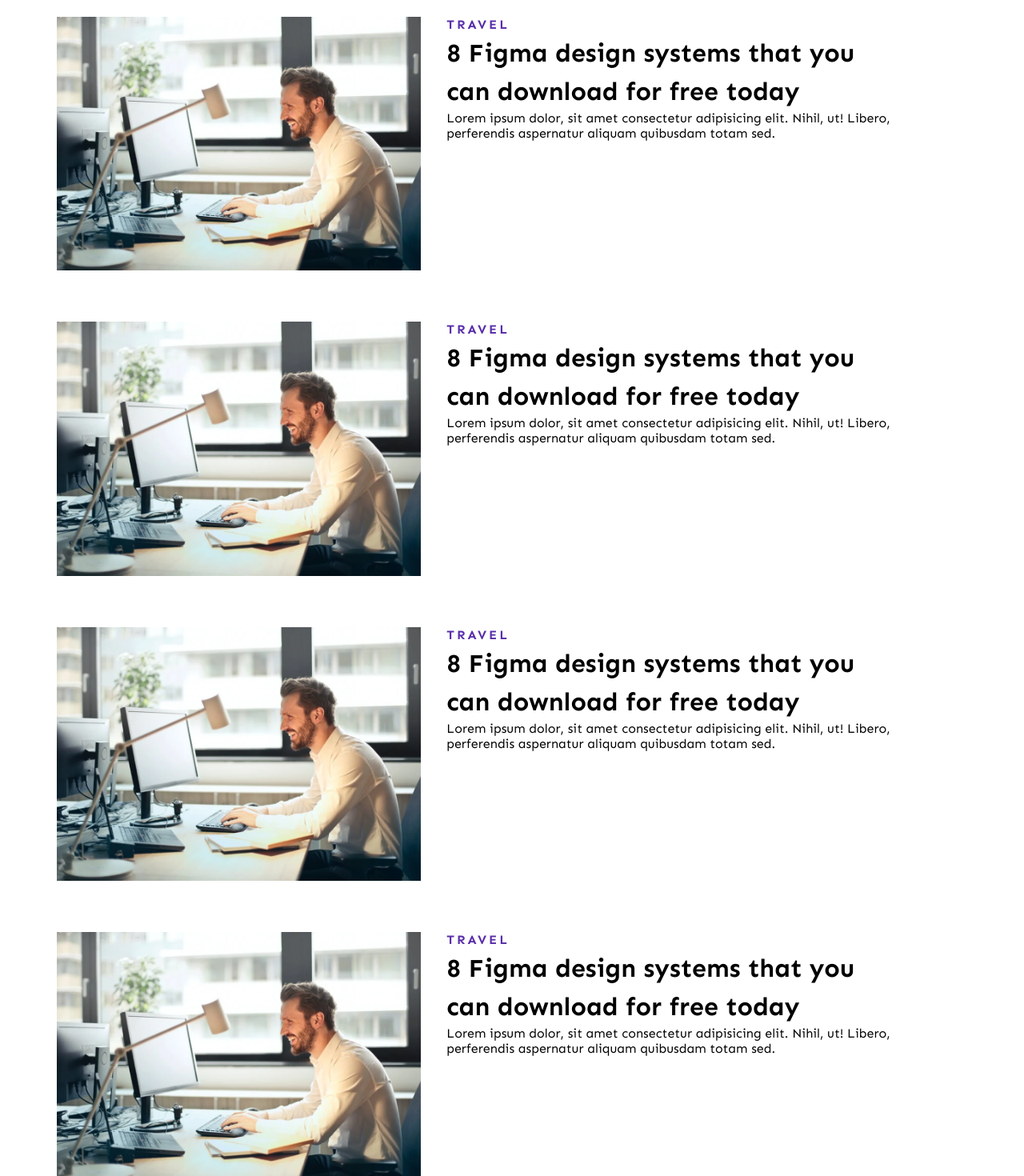
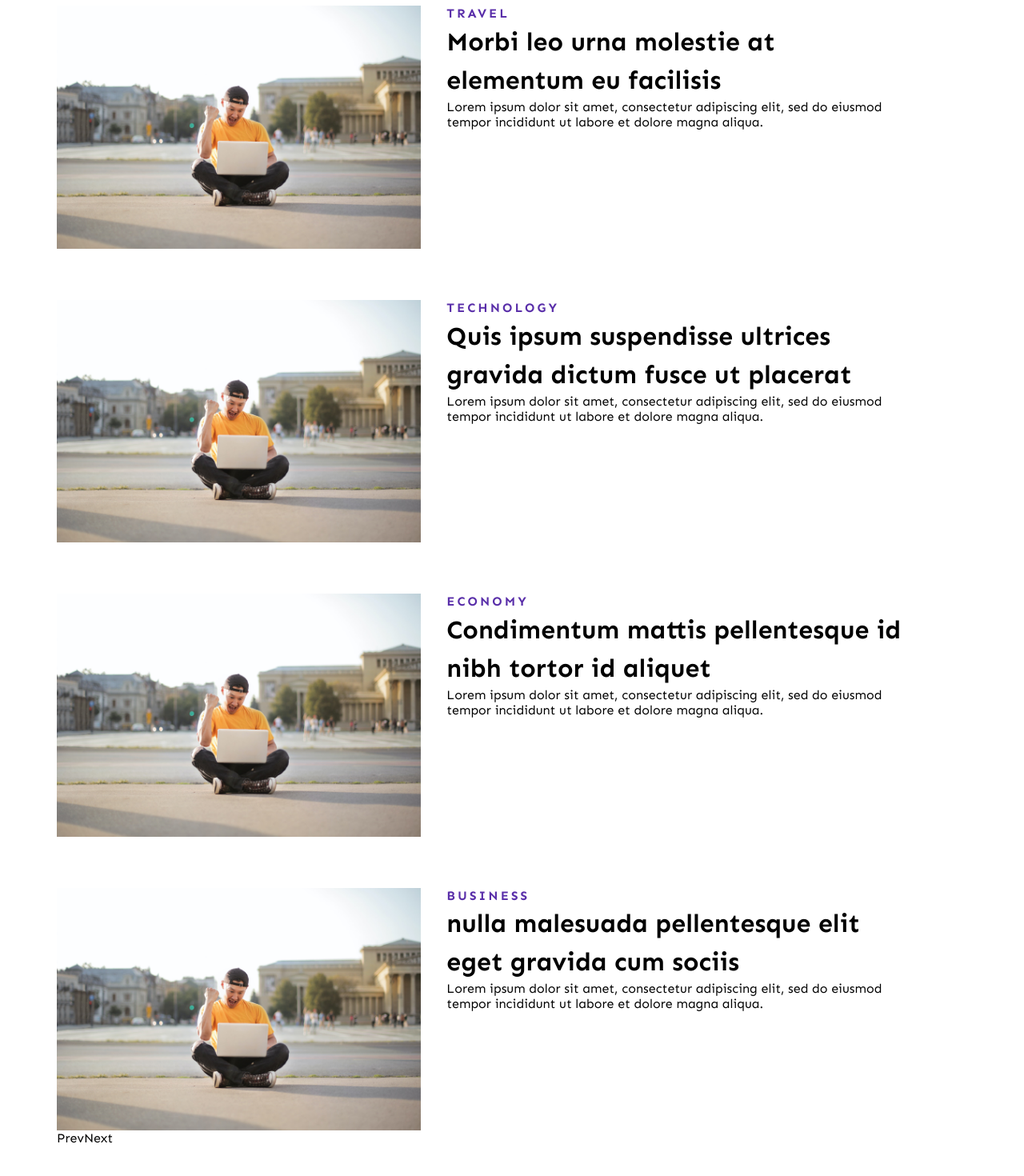
Before and after one commit to hallecram/frontendproject, a React (Create React App) app in the folder frontendproject/: page /blog in a window 1280 px wide. Shown: the part 1160-2630 px from the top of the page at 80% size. Built offline with nearby package versions, Linux system fonts and the light colour scheme.

Commit message:
dynamic posts and pagination wip

```diff
--- a/frontendproject/src/assets/data/PostData.jsx
+++ b/frontendproject/src/assets/data/PostData.jsx
@@ -11,6 +11,7 @@ const PostData = [
         category: "Startup",
         imgPost: "../../assets/img/img01.jpg",
         altImgPost: "imgPost1",
+        postCaption: "Lorem ipsum dolor sit amet, consectetur adipiscing elit, sed do eiusmod tempor incididunt ut labore et dolore magna aliqua.",
         postSubtitle1:
             "Lorem ipsum dolor sit amet, consectetur adipiscing elit, sed do eiusmod.",
         postSubtitle2:
@@ -38,6 +39,7 @@ const PostData = [
         category: "Travel",
         imgPost: "../../assets/img/img01.jpg",
         altImgPost: "imgPost2",
+        postCaption: "Lorem ipsum dolor sit amet, consectetur adipiscing elit, sed do eiusmod tempor incididunt ut labore et dolore magna aliqua.",
         postSubtitle1:
             "Lorem ipsum dolor sit amet, consectetur adipiscing elit, sed do eiusmod.",
         postSubtitle2:
@@ -65,6 +67,7 @@ const PostData = [
         category: "Technology",
         imgPost: "../../assets/img/img01.jpg",
         altImgPost: "imgPost3",
+        postCaption: "Lorem ipsum dolor sit amet, consectetur adipiscing elit, sed do eiusmod tempor incididunt ut labore et dolore magna aliqua.",
         postSubtitle1:
             "Lorem ipsum dolor sit amet, consectetur adipiscing elit, sed do eiusmod.",
         postSubtitle2:
@@ -92,6 +95,7 @@ const PostData = [
         category: "Economy",
         imgPost: "../../assets/img/img01.jpg",
         altImgPost: "imgPost4",
+        postCaption: "Lorem ipsum dolor sit amet, consectetur adipiscing elit, sed do eiusmod tempor incididunt ut labore et dolore magna aliqua.",
         postSubtitle1:
             "Lorem ipsum dolor sit amet, consectetur adipiscing elit, sed do eiusmod.",
         postSubtitle2:
@@ -119,6 +123,7 @@ const PostData = [
         category: "Business",
         imgPost: "../../assets/img/img01.jpg",
         altImgPost: "imgPost5",
+        postCaption: "Lorem ipsum dolor sit amet, consectetur adipiscing elit, sed do eiusmod tempor incididunt ut labore et dolore magna aliqua.",
         postSubtitle1:
             "Lorem ipsum dolor sit amet, consectetur adipiscing elit, sed do eiusmod.",
         postSubtitle2:
@@ -146,6 +151,7 @@ const PostData = [
         category: "Startup",
         imgPost: "../../assets/img/img01.jpg",
         altImgPost: "imgPost6",
+        postCaption: "Lorem ipsum dolor sit amet, consectetur adipiscing elit, sed do eiusmod tempor incididunt ut labore et dolore magna aliqua.",
         postSubtitle1:
             "Lorem ipsum dolor sit amet, consectetur adipiscing elit, sed do eiusmod.",
         postSubtitle2:
@@ -173,6 +179,7 @@ const PostData = [
         category: "Business",
         imgPost: "../../assets/img/img01.jpg",
         altImgPost: "imgPost7",
+        postCaption: "Lorem ipsum dolor sit amet, consectetur adipiscing elit, sed do eiusmod tempor incididunt ut labore et dolore magna aliqua.",
         postSubtitle1:
             "Lorem ipsum dolor sit amet, consectetur adipiscing elit, sed do eiusmod.",
         postSubtitle2:
@@ -200,6 +207,7 @@ const PostData = [
         category: "Travel",
         imgPost: "../../assets/img/img01.jpg",
         altImgPost: "imgPost8",
+        postCaption: "Lorem ipsum dolor sit amet, consectetur adipiscing elit, sed do eiusmod tempor incididunt ut labore et dolore magna aliqua.",
         postSubtitle1:
             "Lorem ipsum dolor sit amet, consectetur adipiscing elit, sed do eiusmod.",
         postSubtitle2:
@@ -227,6 +235,7 @@ const PostData = [
         category: "Economy",
         imgPost: "../../assets/img/img01.jpg",
         altImgPost: "imgPost9",
+        postCaption: "Lorem ipsum dolor sit amet, consectetur adipiscing elit, sed do eiusmod tempor incididunt ut labore et dolore magna aliqua.",
         postSubtitle1:
             "Lorem ipsum dolor sit amet, consectetur adipiscing elit, sed do eiusmod.",
         postSubtitle2:
@@ -254,6 +263,7 @@ const PostData = [
         category: "Startup",
         imgPost: "../../assets/img/img01.jpg",
         altImgPost: "imgPost10",
+        postCaption: "Lorem ipsum dolor sit amet, consectetur adipiscing elit, sed do eiusmod tempor incididunt ut labore et dolore magna aliqua.",
         postSubtitle1:
             "Lorem ipsum dolor sit amet, consectetur adipiscing elit, sed do eiusmod.",
         postSubtitle2:
@@ -281,6 +291,7 @@ const PostData = [
         category: "Travel",
         imgPost: "../../assets/img/img01.jpg",
         altImgPost: "imgPost11",
+        postCaption: "Lorem ipsum dolor sit amet, consectetur adipiscing elit, sed do eiusmod tempor incididunt ut labore et dolore magna aliqua.",
         postSubtitle1:
             "Lorem ipsum dolor sit amet, consectetur adipiscing elit, sed do eiusmod.",
         postSubtitle2:
@@ -308,6 +319,7 @@ const PostData = [
         category: "Economy",
         imgPost: "../../assets/img/img01.jpg",
         altImgPost: "imgPost12",
+        postCaption: "Lorem ipsum dolor sit amet, consectetur adipiscing elit, sed do eiusmod tempor incididunt ut labore et dolore magna aliqua.",
         postSubtitle1:
             "Lorem ipsum dolor sit amet, consectetur adipiscing elit, sed do eiusmod.",
         postSubtitle2:
--- a/frontendproject/src/components/App/App.js
+++ b/frontendproject/src/components/App/App.js
@@ -27,7 +27,7 @@ function App() {
                 const linkTo = `post${postId}`;
                 return(
                   <Route key={postId} path={linkTo} exact element={
-                    <BlogPost linkTo={{linkTo}} />
+                    <BlogPost linkTo={{linkTo}} posts={PostData}/>
                   } />
                 )
               })}
--- a/frontendproject/src/components/BlogAllPosts/BlogAllPosts.jsx
+++ b/frontendproject/src/components/BlogAllPosts/BlogAllPosts.jsx
@@ -1,20 +1,58 @@
+import { useState } from 'react';
+import PostData from "../../assets/data/PostData";
+
 import './BlogAllPosts.scss';
-import AllPostsData from './AllPostsData';
 
-const BlogAllPosts = () => {
+const BlogAllPosts = ({posts}) => {
 
-    const AllPostsData =
-        {
-          id: 1,
-          src: "../../assets/img/post-img01.png",
-          description: "Slider 01",
-          category: "Travel",
-          title: "8 Figma design systems that you can download for free today",
-          author: "Floyd Miles",
-          date: "November 15, 2022",
-          caption:
-            "Lorem ipsum dolor, sit amet consectetur adipisicing elit. Nihil, ut! Libero, perferendis aspernatur aliquam quibusdam totam sed.",
-        };
+    //useState para o renderizar novamente a lista
+    const [currentList, setCurrentList] = useState();
+    //const length = {posts}.length;
+
+    //callback functions para as setas
+    const nextPage = ()=>{
+        if(currentList === (posts.length - 5)){
+            return
+        }
+        else{
+            setCurrentList(currentList => currentList + 5)
+        }
+    };
+    const prevPage = ()=>{
+        if (currentList === 5) {
+            return
+        }
+        else{
+            setCurrentList(currentList => currentList - 5)
+        }
+    };
+
+    //se o array não for o DataLoader ou se array não tiver valores
+    if (!Array.isArray(PostData) || posts.length <= 0){
+        return null;
+    }
+
+
+    //map para o conteudo do array
+    const PostList = PostData.slice(0,5).map((postElem, index) => {
+        const {imgPost,altImgPost,category,postTitle,postCaption} = postElem;
+
+        return(
+            <div
+                className="post-caption"
+                key={index}
+            >
+                <div className="img-wrapper">
+                    <img src={imgPost} alt={altImgPost}/>
+                </div>
+                <div className="txt-wrapper">
+                    <p className="cat-cap">{category}</p>
+                    <h2>{postTitle}</h2>
+                    <p>{postCaption}</p>
+                </div>
+            </div>
+        )
+    })
 
     return (
         <div className="blog-allposts-container">
@@ -23,107 +61,11 @@ const BlogAllPosts = () => {
             </div>
             <hr></hr>
             <div className="blog-allposts-box">
-                <div className="post-caption">
-                    <div className="img-wrapper">
-                        <img src={AllPostsData.src} />
-                    </div>
-                    <div className="txt-wrapper">
-                        <p className="cat-cap">{AllPostsData.category}</p>
-                        <h2>{AllPostsData.title}</h2>
-                        <p>{AllPostsData.caption}</p>
-                    </div>
-                </div>
-                <div className="post-caption">
-                    <div className="img-wrapper">
-                        <img src={AllPostsData.src} />
-                    </div>
-                    <div className="txt-wrapper">
-                        <p className="cat-cap">{AllPostsData.category}</p>
-                        <h2>{AllPostsData.title}</h2>
-                        <p>{AllPostsData.caption}</p>
-                    </div>
-                </div>
-                <div className="post-caption">
-                    <div className="img-wrapper">
-                        <img src={AllPostsData.src} />
-                    </div>
-                    <div className="txt-wrapper">
-                        <p className="cat-cap">{AllPostsData.category}</p>
-                        <h2>{AllPostsData.title}</h2>
-                        <p>{AllPostsData.caption}</p>
-                    </div>
-                </div>
-                <div className="post-caption">
-                    <div className="img-wrapper">
-                        <img src={AllPostsData.src} />
-                    </div>
-                    <div className="txt-wrapper">
-                        <p className="cat-cap">{AllPostsData.category}</p>
-                        <h2>{AllPostsData.title}</h2>
-                        <p>{AllPostsData.caption}</p>
-                    </div>
-                </div>
-                <div className="post-caption">
-                    <div className="img-wrapper">
-                        <img src={AllPostsData.src} />
-                    </div>
-                    <div className="txt-wrapper">
-                        <p className="cat-cap">{AllPostsData.category}</p>
-                        <h2>{AllPostsData.title}</h2>
-                        <p>{AllPostsData.caption}</p>
-                    </div>
-                </div>
-                <div className="post-caption">
-                    <div className="img-wrapper">
-                        <img src={AllPostsData.src} />
-                    </div>
-                    <div className="txt-wrapper">
-                        <p className="cat-cap">{AllPostsData.category}</p>
-                        <h2>{AllPostsData.title}</h2>
-                        <p>{AllPostsData.caption}</p>
-                    </div>
-                </div>
-                <div className="post-caption">
-                    <div className="img-wrapper">
-                        <img src={AllPostsData.src} />
-                    </div>
-                    <div className="txt-wrapper">
-                        <p className="cat-cap">{AllPostsData.category}</p>
-                        <h2>{AllPostsData.title}</h2>
-                        <p>{AllPostsData.caption}</p>
-                    </div>
-                </div>
-                <div className="post-caption">
-                    <div className="img-wrapper">
-                        <img src={AllPostsData.src} />
-                    </div>
-                    <div className="txt-wrapper">
-                        <p className="cat-cap">{AllPostsData.category}</p>
-                        <h2>{AllPostsData.title}</h2>
-                        <p>{AllPostsData.caption}</p>
-                    </div>
-                </div>
-                <div className="post-caption">
-                    <div className="img-wrapper">
-                        <img src={AllPostsData.src} />
-                    </div>
-                    <div className="txt-wrapper">
-                        <p className="cat-cap">{AllPostsData.category}</p>
-                        <h2>{AllPostsData.title}</h2>
-                        <p>{AllPostsData.caption}</p>
-                    </div>
-                </div>
-                <div className="post-caption">
-                    <div className="img-wrapper">
-                        <img src={AllPostsData.src} />
-                    </div>
-                    <div className="txt-wrapper">
-                        <p className="cat-cap">{AllPostsData.category}</p>
-                        <h2>{AllPostsData.title}</h2>
-                        <p>{AllPostsData.caption}</p>
-                    </div>
-                </div>
-
+              {PostList}
+            </div>
+            <div className="blog-allposts-pages">
+                <p onClick={prevPage}>Prev</p>
+                <p onClick={nextPage}>Next</p>
             </div>
 
         </div>
--- a/frontendproject/src/components/BlogAllPosts/BlogAllPosts.scss
+++ b/frontendproject/src/components/BlogAllPosts/BlogAllPosts.scss
@@ -46,6 +46,9 @@
           }
         }
       }
+    }
+    .blog-allposts-pages{
+      display: flex;
     }
   }
 
--- a/frontendproject/src/pages/Blog.js
+++ b/frontendproject/src/pages/Blog.js
@@ -4,6 +4,7 @@ import Carousel from "../components/Carousel/Carousel";
 import Join from "../components/Join/Join";
 
 import CatData from "../components/Carousel/CatData";
+import PostData from "../assets/data/PostData";
 
 const Blog = () => {
     return(
@@ -12,7 +13,7 @@ const Blog = () => {
                 <BlogFtPost />
             </section>
             <section>
-                <BlogAllPosts />
+                <BlogAllPosts posts={PostData} />
             </section>
             {/*}
             <section>
```
Also changed, not shown: frontendproject/src/pages/BlogPost.js (+2 -28 lines).
